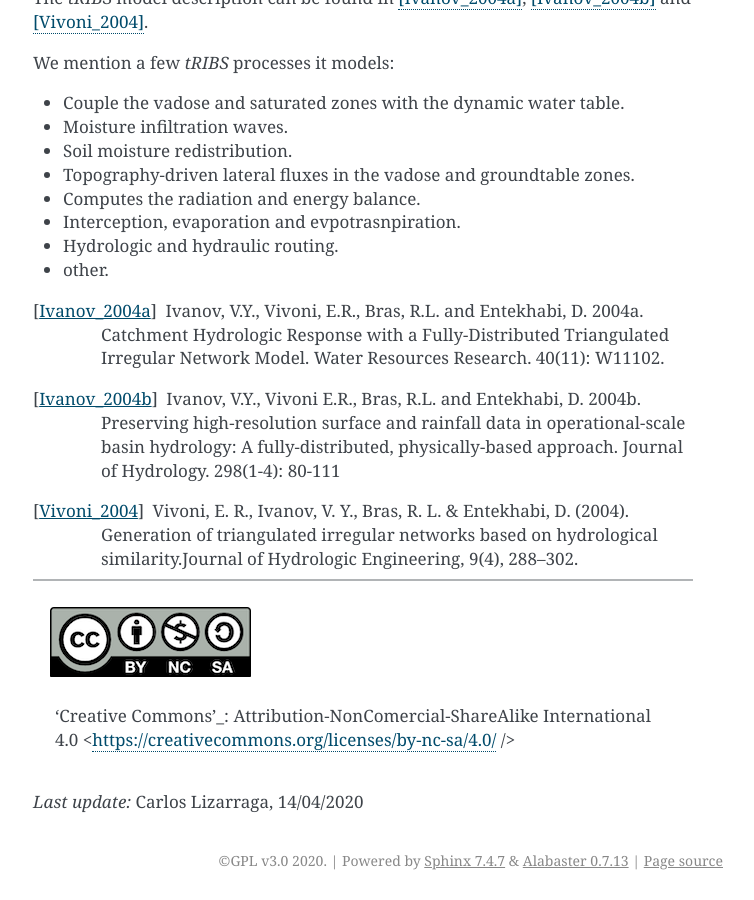
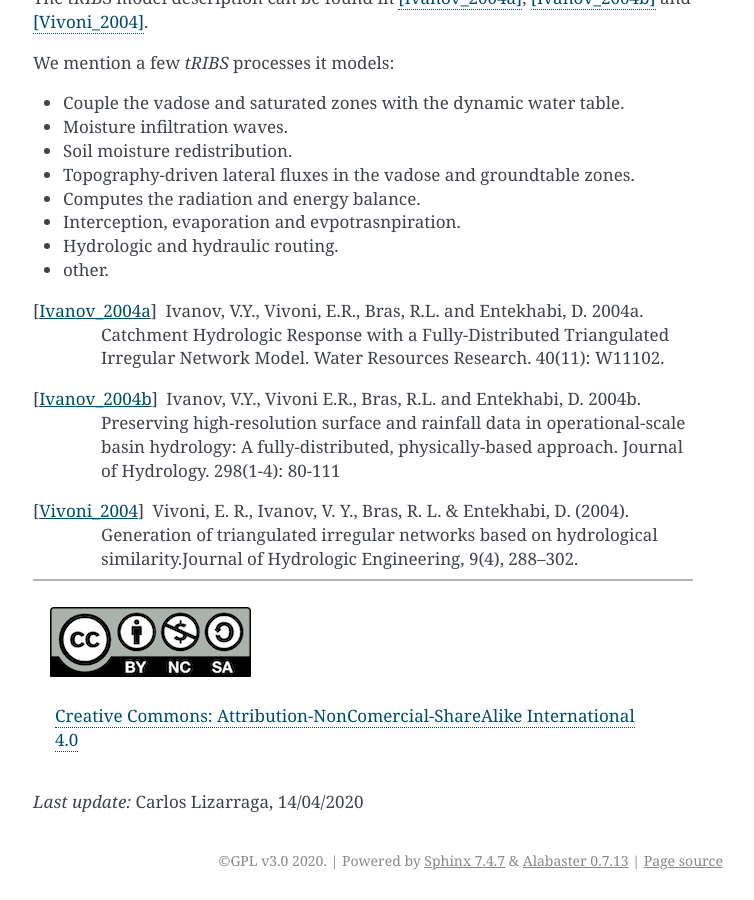
Before and after one commit to HydroASU/tRIBS, a Sphinx documentation site: the page built from source/index.rst, in a window 1280 px wide and 900 px high, scrolled down 1489 px. Shown: the whole window, without its empty margins (387-1141 px from the left). Built offline with Sphinx 7.4.7, drawn with Linux system fonts in a browser that asks for light colours.

Commit message:
Update index.rst

```diff
--- a/source/index.rst
+++ b/source/index.rst
@@ -78,8 +78,8 @@ We mention a few *tRIBS* processes it models:
 .. figure:: images/by-nc-sa.png
 	    :align: left
 
-	    'Creative Commons'_: Attribution-NonComercial-ShareAlike International 4.0
-	    <https://creativecommons.org/licenses/by-nc-sa/4.0/ />
+	    `Creative Commons: Attribution-NonComercial-ShareAlike International 4.0
+	    <https://creativecommons.org/licenses/by-nc-sa/4.0/ />`_
 
 
 *Last update:*
```
